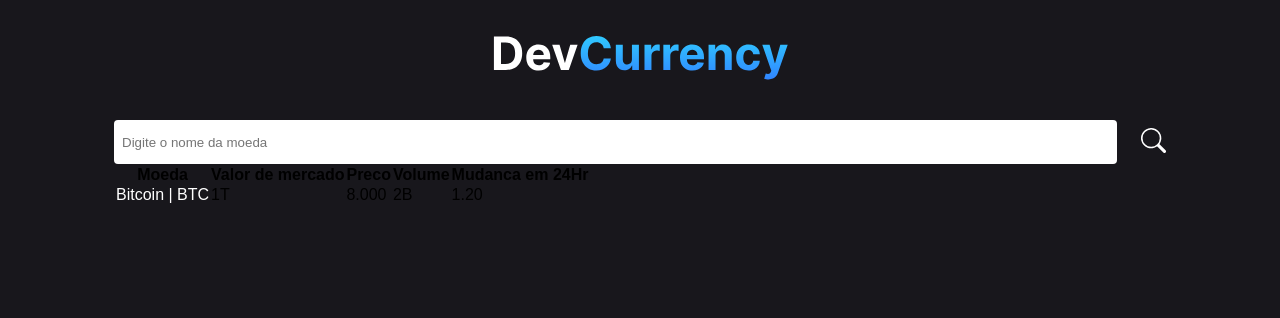
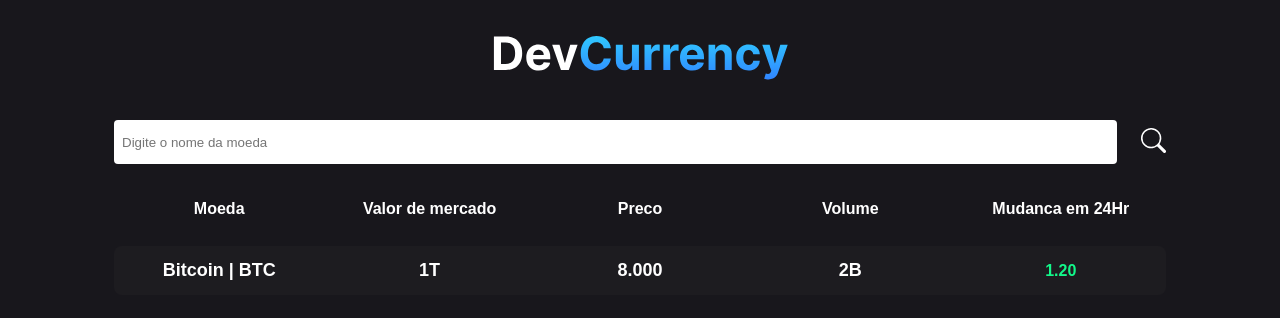
Before and after one commit to rodrigues396/criptoapp, a React (Vite) app: page / in a window 1280 px wide. Shown: the top 318 px of the page. Built offline with nearby package versions, Linux system fonts and the light colour scheme.

Commit message:
feat: implementing style table

```diff
--- a/src/pages/Home/home.module.css
+++ b/src/pages/Home/home.module.css
@@ -17,3 +17,47 @@
 .form button{
     background: transparent;
 }
+table{
+    border-collapse: separate;
+    border-spacing: 0 14px;
+    margin: 0;
+    padding: 0;
+    width: 100%;
+    table-layout: fixed;
+}
+table{
+    font-size: 16px;
+    margin: 0.5em 0 .75em;
+}
+th{
+    color: white;
+}
+.tr{
+    background-color: #1d1c20;
+}
+td:first-child,
+th:first-child{
+    border-radius: 8px 0 0 8px;
+}
+td:last-child,
+th:last-child{
+    border-radius: 0 8px 8px 0;
+}
+table th,
+table td{
+    padding: 14px;
+    text-align: center;
+}
+.tdLabel{
+    font-weight: bold;
+    font-size: 18px;
+    color: white;
+}
+.tdProfite{
+    color: #12f98a;
+    font-weight: bold;
+}
+.tdLoss{
+    color: #f91257;
+    font-weight: bold;
+}
```
